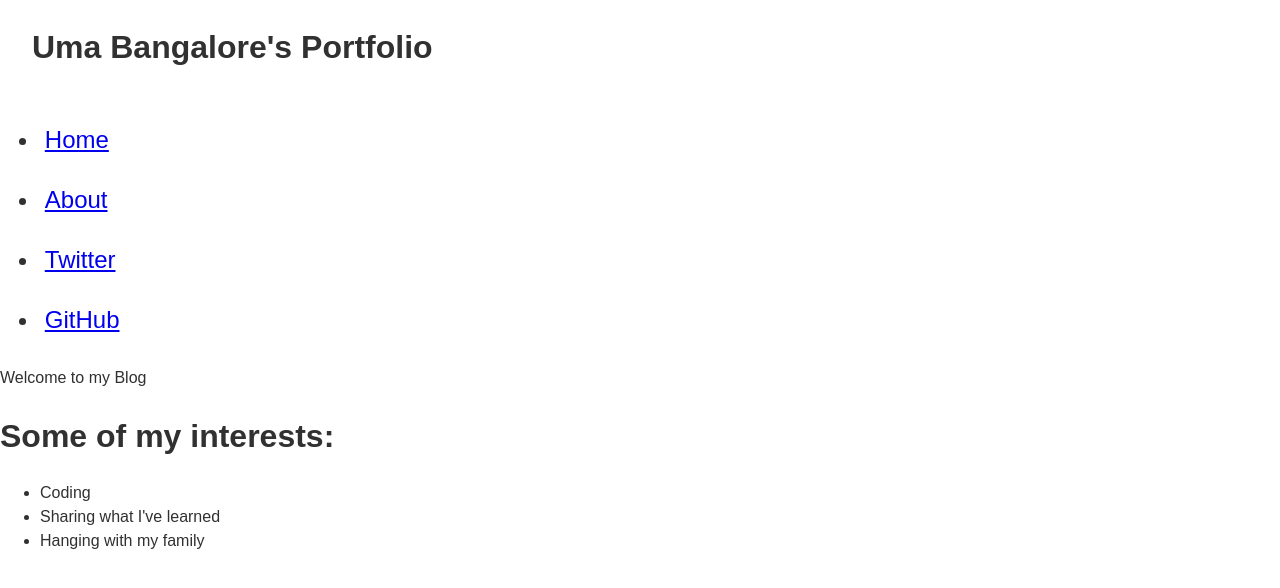
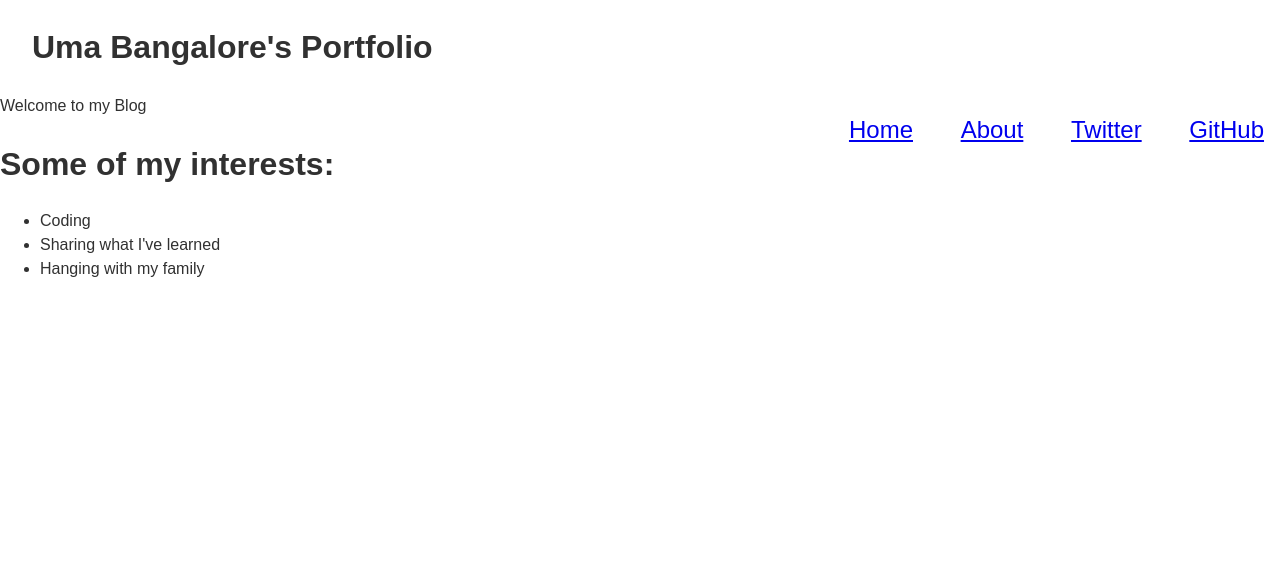
Before and after one commit to TartarSauce/portfolio, a plain HTML site: page index.html in a window 1280 px wide. Drawn offline with Linux system fonts and the light colour scheme.

Commit message:
updated file to reflect layout change on larger screen

```diff
--- a/styles/modules.css
+++ b/styles/modules.css
@@ -3,3 +3,25 @@
   font-size: 1.5em;
   padding: .5em .2em;
 }
+
+@media only screen and (min-width: 640px) {
+  .icon-menu {
+    display: none;
+  }
+  .main-nav {
+    padding: 0.1em;
+    float: right;
+  }
+  .main-nav ul {
+    display: block;
+    padding: 0;
+    list-style: none;
+    clear: both;
+  }
+  .main-nav li {
+    display: inline;
+    border-bottom: none;
+    margin-left: 1em;
+  }
+
+}
```
